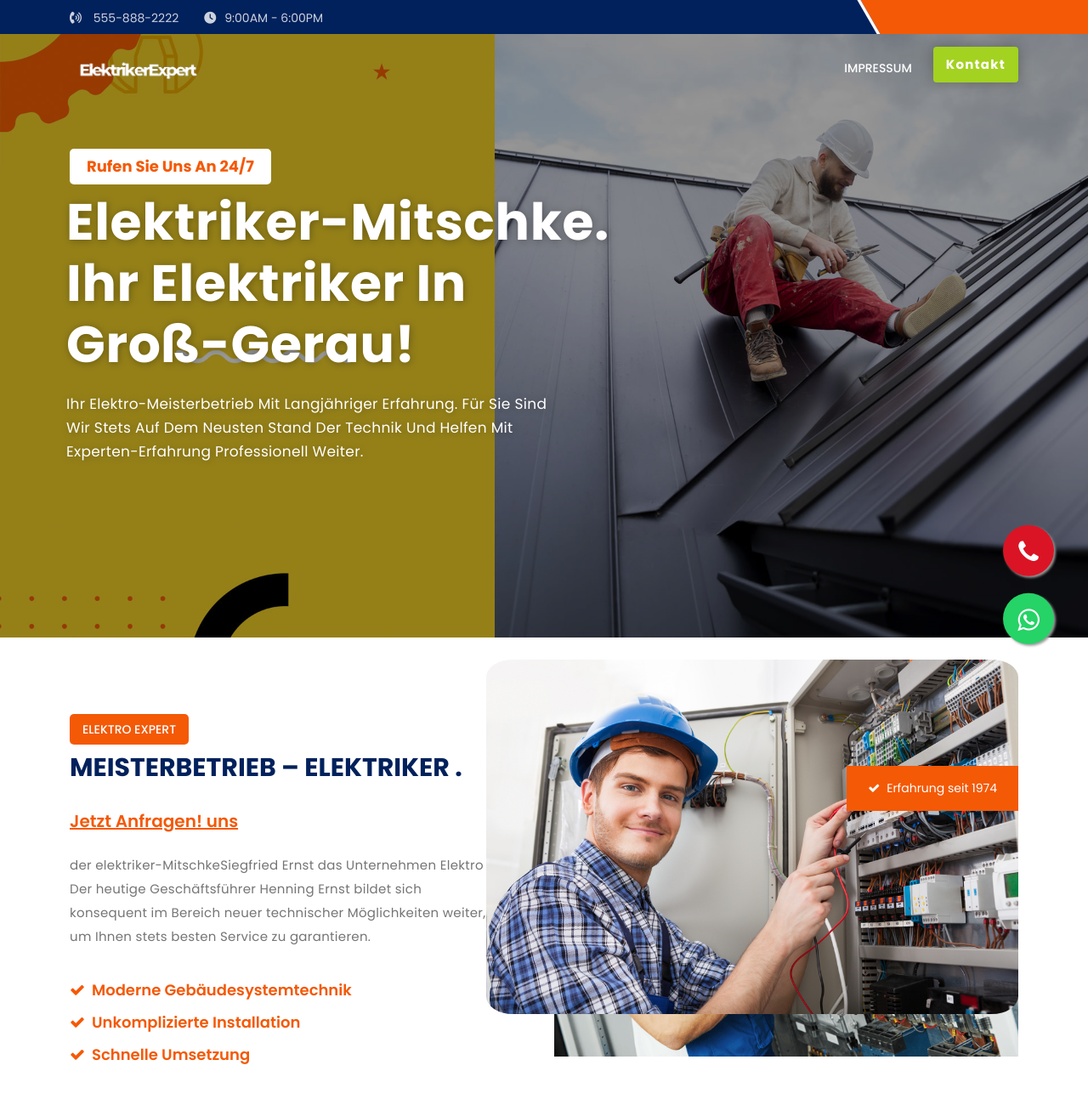
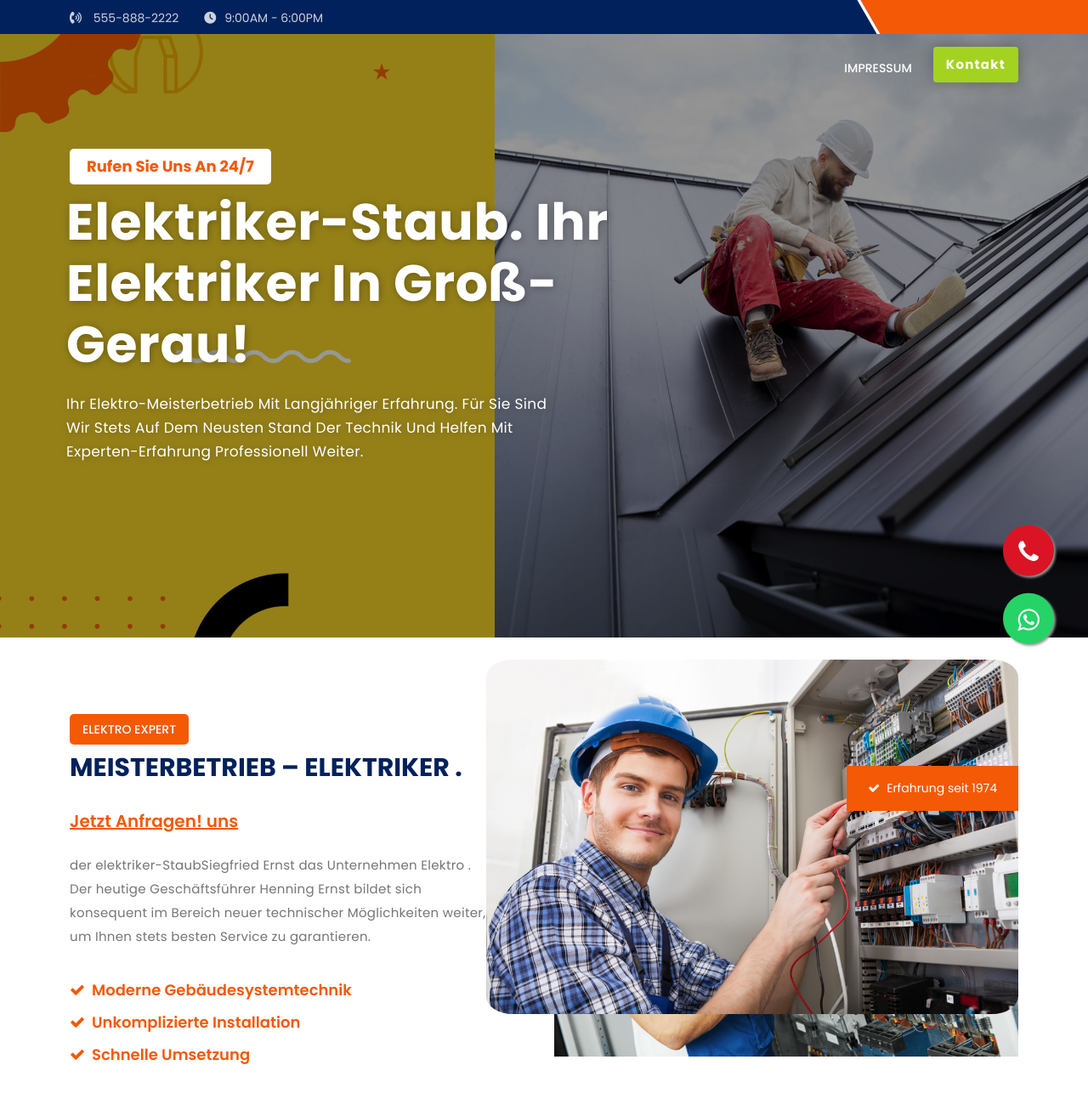
Before and after one commit to Haustechnik-24/elektriker-Staub-, a plain HTML site: page index.html in a window 1280 px wide. Shown: the top 1300 px of the page at 85% size. Drawn offline with Linux system fonts and the light colour scheme.

Commit message:
Update index.html

```diff
--- a/index.html
+++ b/index.html
@@ -84,7 +84,7 @@
 				<div class="container">
 					<div class="atf-main-header-in">
 						<div class="atf-main-header-left">
-							<a class="atf-site-branding atf-white-logo" href="index.html"><img     src="assets/img/logo.png" alt="Logo"></a>
+							<a class="atf-site-branding atf-white-logo" href="index.html"></a>
 						</div>
 						<div class="atf-main-header-right">
 							<div class="atf-nav">
@@ -112,7 +112,7 @@
 					<div class="col-md-7 atf-single-details text-lg-start">
 						<h5 class="">Rufen sie uns an 24/7</h5>
 						<h2 class="mb-0 d-block d-lg-block">
-							elektriker-Mitschke.
+							elektriker-Staub.
 							Ihr Elektriker in Groß-Gerau!
 
  						<p class="pe-lg-5">ihr Elektro-Meisterbetrieb mit langjähriger Erfahrung. Für Sie sind wir stets auf dem neusten Stand der Technik und helfen mit Experten-Erfahrung professionell weiter.</p>
@@ -137,7 +137,7 @@
 							<h2> Meisterbetrieb – Elektriker
 								.</h2>
 							<h4>Jetzt Anfragen! uns</h4>
-							<p class="pe-lg-5 mt-4">der elektriker-MitschkeSiegfried Ernst das Unternehmen Elektro  . Der heutige Geschäftsführer Henning Ernst bildet sich konsequent im Bereich neuer technischer Möglichkeiten weiter, um Ihnen stets besten Service zu garantieren.
+							<p class="pe-lg-5 mt-4">der elektriker-StaubSiegfried Ernst das Unternehmen Elektro  . Der heutige Geschäftsführer Henning Ernst bildet sich konsequent im Bereich neuer technischer Möglichkeiten weiter, um Ihnen stets besten Service zu garantieren.
 							</p>
 							<ul class="atf-about-inner">
 								<li><i class="fa fa-check me-2"></i>Moderne Gebäudesystemtechnik
@@ -889,7 +889,7 @@
 						<div class="col-lg-2 col-md-6 col-12 atf-footer-link wow fadeIn" data-wow-duration="1s" data-wow-delay="0.3s" data-wow-offset="0">
 							<h5>Contact Info</h5>
 							<ul class="atf-list-menu">
-								<li> <a href="#"><i class="fa fa-home me-2"></i> Brunecker Str. 9, 64521 Groß-Gerau</a></li>
+								<li> <a href="#"><i class="fa fa-home me-2"></i> Seelbacher Str. 54, 65510 Idstein</a></li>
 								<li> <a href="#"><i class="fa fa-phone me-2"></i>+49 xx xx  xx</a></li>
 
 							</ul>
```
